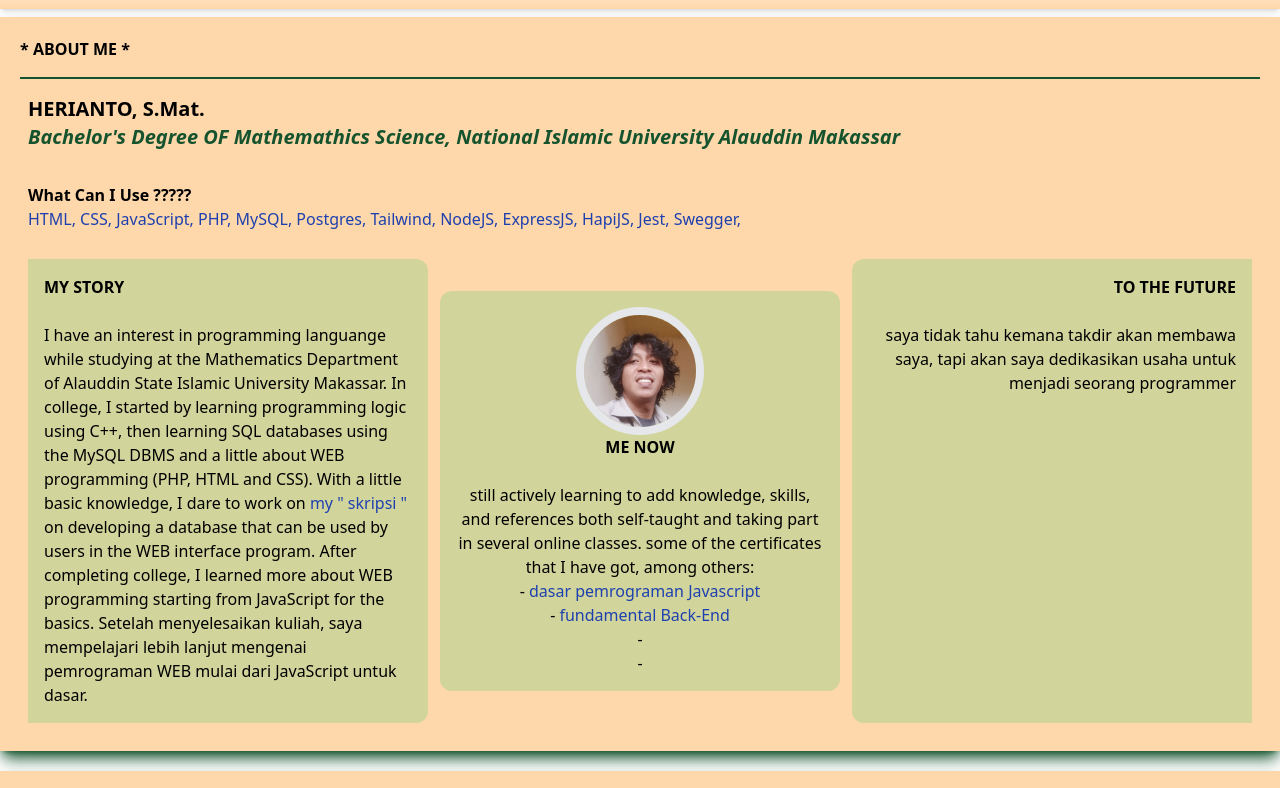
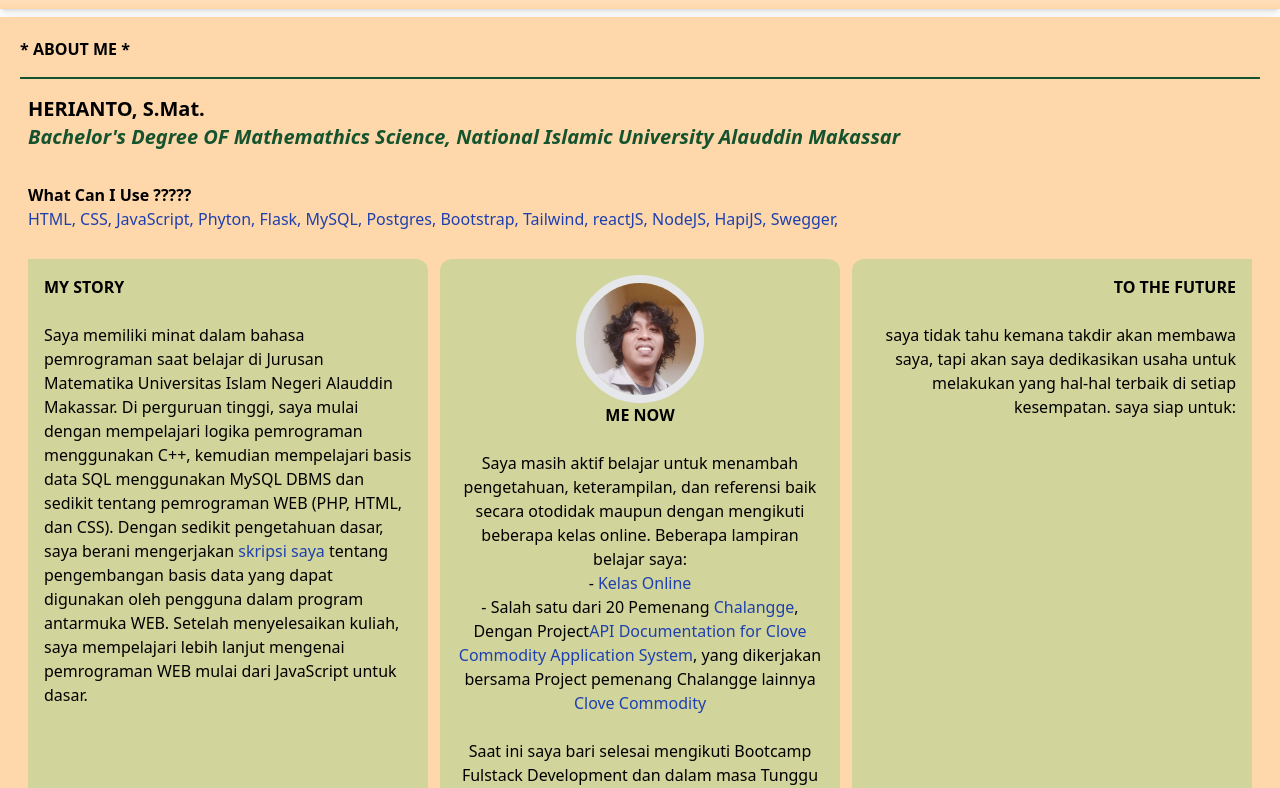
Before and after one commit to Herianto-S-Mat/portofilio-tailwind, a website: page public/index.html in a window 1280 px wide. Shown: the part 163-951 px from the top of the page. Drawn offline with Linux system fonts and the light colour scheme.

Commit message:
Update introduce.html

```diff
--- a/public/section/introduce.html
+++ b/public/section/introduce.html
@@ -14,27 +14,28 @@
 <!-- my skill -->
 <div class="py-4 px-2">
   <h2 class="font-semibold">What Can I Use ?????</h2>
-  <a href="#" class="text-blue-800 hover:text-blue-400 ">HTML, </a>
-  <a href="#" class="text-blue-800 hover:text-blue-400 ">CSS, </a>
-  <a href="#" class="text-blue-800 hover:text-blue-400 ">JavaScript, </a>
-  <!-- <a href="#" class="text-blue-800 hover:text-blue-400 ">Phyton, </a> -->
+  <a href="https://html.com/" class="text-blue-800 hover:text-blue-400 ">HTML, </a>
+  <a href="https://www.w3schools.com/css/" class="text-blue-800 hover:text-blue-400 ">CSS, </a>
+  <a href="https://www.javascript.com/" class="text-blue-800 hover:text-blue-400 ">JavaScript, </a>
+  <a href="https://www.python.org/" class="text-blue-800 hover:text-blue-400 ">Phyton, </a>
+  <a href="https://flask.palletsprojects.com/" class="text-blue-800 hover:text-blue-400 ">Flask, </a>
   <!-- <a href="#" class="text-blue-800 hover:text-blue-400 ">Java, </a> -->
   <!-- <a href="#" class="text-blue-800 hover:text-blue-400 ">Kotlin, </a> -->
   <!-- <a href="#" class="text-blue-800 hover:text-blue-400 ">C++, </a> -->
-  <a href="#" class="text-blue-800 hover:text-blue-400 ">PHP, </a>
-  <a href="#" class="text-blue-800 hover:text-blue-400 ">MySQL, </a>
-  <a href="#" class="text-blue-800 hover:text-blue-400 ">Postgres, </a>
+<!--   <a href="#" class="text-blue-800 hover:text-blue-400 ">PHP, </a> -->
+  <a href="https://www.mysql.com" class="text-blue-800 hover:text-blue-400 ">MySQL, </a>
+  <a href="https://www.postgresqltutorial.com/" class="text-blue-800 hover:text-blue-400 ">Postgres, </a>
   <!-- <a href="#" class="text-blue-800 hover:text-blue-400 ">MongoDB, </a> -->
   <!-- <a href="#" class="text-blue-800 hover:text-blue-400 ">TypeScript, </a> -->
-  <!-- <a href="#" class="text-blue-800 hover:text-blue-400 ">Bootstrap, </a> -->
-  <a href="#" class="text-blue-800 hover:text-blue-400 ">Tailwind, </a>
-  <!-- <a href="#" class="text-blue-800 hover:text-blue-400 ">reactJS, </a> -->
+  <a href="https://getbootstrap.com/" class="text-blue-800 hover:text-blue-400 ">Bootstrap, </a>
+  <a href="https://tailwindcss.com/" class="text-blue-800 hover:text-blue-400 ">Tailwind, </a>
+  <a href="https://react.dev/" class="text-blue-800 hover:text-blue-400 ">reactJS, </a>
   <!-- <a href="#" class="text-blue-800 hover:text-blue-400 ">NextJS, </a>  -->
-  <a href="#" class="text-blue-800 hover:text-blue-400 ">NodeJS, </a>
-  <a href="#" class="text-blue-800 hover:text-blue-400">ExpressJS, </a>
-  <a href="#" class="text-blue-800 hover:text-blue-400 ">HapiJS, </a>
-  <a href="#" class="text-blue-800 hover:text-blue-400 ">Jest, </a>
-  <a href="#" class="text-blue-800 hover:text-blue-400 ">Swegger, </a>
+  <a href="https://nodejs.org/" class="text-blue-800 hover:text-blue-400 ">NodeJS, </a>
+<!--   <a href="#" class="text-blue-800 hover:text-blue-400">ExpressJS, </a> -->
+  <a href="https://hapi.dev/" class="text-blue-800 hover:text-blue-400 ">HapiJS, </a>
+<!--   <a href="#" class="text-blue-800 hover:text-blue-400 ">Jest, </a> -->
+  <a href="https://swagger.io/" class="text-blue-800 hover:text-blue-400 ">Swegger, </a>
   <!-- <a href="#" class="text-blue-800 hover:text-blue-400 ">NestJS, </a> -->
 </div>
 <!-- timeline of introduce -->
@@ -42,26 +43,30 @@
   <div class="p-4 left-0 bg-green-500 bg-opacity-20 rounded-r-xl">
     <h2 class="font-semibold">MY STORY</h2><br>
     <p class="">
-      I have an interest in programming languange while studying at the Mathematics Department of Alauddin State Islamic University Makassar.
-      In college, I started by learning programming logic using C++, then learning SQL databases using the MySQL DBMS and a little about WEB programming (PHP, HTML and CSS).
-      With a little basic knowledge, I dare to work on <a class="text-blue-800 " href="#skripsi saya">my " skripsi "</a> on developing a database that can be used by users in the WEB interface program. After completing college, I learned more about WEB programming starting from JavaScript for the basics.
-      Setelah menyelesaikan kuliah, saya mempelajari lebih lanjut mengenai pemrograman WEB mulai dari JavaScript untuk dasar.<br>
+      Saya memiliki minat dalam bahasa pemrograman saat belajar di Jurusan Matematika Universitas Islam Negeri Alauddin Makassar.
+      Di perguruan tinggi, saya mulai dengan mempelajari logika pemrograman menggunakan C++, kemudian mempelajari basis data SQL menggunakan MySQL DBMS dan sedikit tentang pemrograman WEB (PHP, HTML, dan CSS).
+      Dengan sedikit pengetahuan dasar, saya berani mengerjakan <a class="text-blue-800" href="#skripsi saya">skripsi saya</a> tentang pengembangan basis data yang dapat digunakan oleh pengguna dalam program antarmuka WEB.
+      Setelah menyelesaikan kuliah, saya mempelajari lebih lanjut mengenai pemrograman WEB mulai dari JavaScript untuk dasar.
     </p>
   </div>
   <div class="p-4 text-center m-auto bg-green-500 bg-opacity-20 rounded-xl">
     <img class="border-8 rounded-full w-32 h-32 m-auto" src="img/me.jpg" alt="herianto">
     <h2 class="font-semibold">ME NOW</h2><br>
     <p class="">
-      still actively learning to add knowledge, skills, and references both self-taught and taking part in several online classes.
-      some of the certificates that I have got, among others: <br>
-      - <a class="text-blue-800 " href="#">dasar pemrograman Javascript</a><br>
-      - <a class="text-blue-800 " href="#">fundamental Back-End</a><br>
-      - <br>
-      -
+      Saya masih aktif belajar untuk menambah pengetahuan, keterampilan, dan referensi baik secara otodidak maupun dengan mengikuti beberapa kelas online.
+      Beberapa lampiran belajar saya: <br>
+      - <a class="text-blue-800 " href="https://www.dicoding.com/users/heri_bugis/academies">Kelas Online</a><br>
+      - Salah satu dari 20 Pemenang <a class="text-blue-800 hover:text-blue-400" href="https://www.dicoding.com/users/heri_bugis/winningapps">Chalangge</a>, Dengan Project<a href="https://api-clove.vercel.app/" class="text-blue-800 hover:text-blue-400">API Documentation for Clove Commodity Application System</a>, yang dikerjakan bersama Project pemenang <a href="https://www.dicoding.com/users/onlyhasbi/winningapps"></a>Chalangge lainnya <a href="https://clove-comodity.vercel.app/" class="text-blue-800 hover:text-blue-400">Clove Commodity</a><br>
+      <br>
+      Saat ini saya bari selesai mengikuti Bootcamp Fulstack Development dan dalam masa Tunggu yang saya isi dengan magang dan Agenda Relevan lainnya untuk Membangun diri.
+      Beberapa lampiran belajar saya: <br>
+      - <a href="https://docs.google.com/spreadsheets/d/1Zo0nAyPPQIYuJIKNEhrG7M6eDPgcHdUlpp5g7a5bLyA/edit?usp=sharing">Catatan Belajar</a> Bootcamp Fulstack Development<br>
+      - <a href="https://gitlab.com/MadeBy-Herianto/internet-banking">Tugas akhir</a> Bootcamp Fulstack Development<br>
   </p>
   </div>
   <div class="p-4 text-right bg-green-500 bg-opacity-20 rounded-l-xl">
     <h2 class="font-semibold">TO THE FUTURE</h2><br>
-      saya tidak tahu kemana takdir akan membawa saya, tapi akan saya dedikasikan usaha untuk menjadi seorang programmer
+      saya tidak tahu kemana takdir akan membawa saya, tapi akan saya dedikasikan usaha untuk melakukan yang hal-hal terbaik di setiap kesempatan.
+      saya siap untuk:
   </div>
 </div>
```
